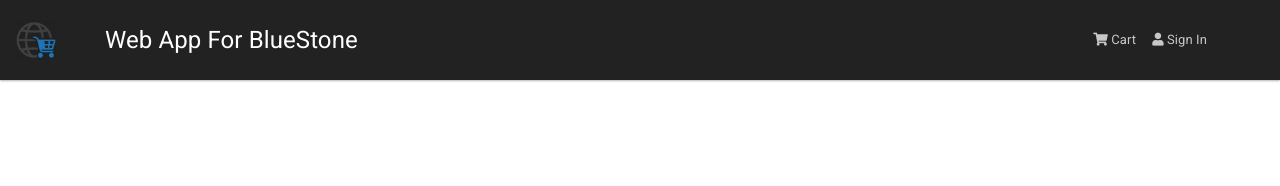
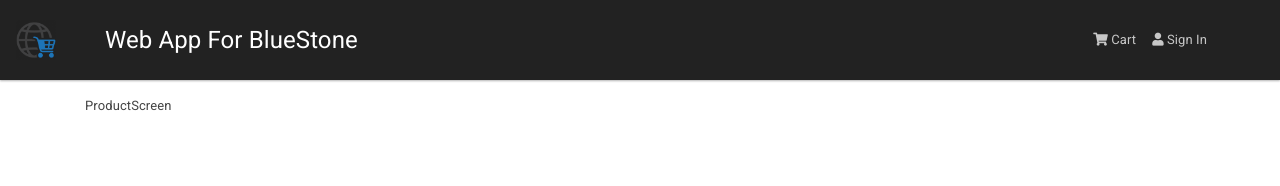
Before and after one commit to RostyslavL/BluestoneTask, a React (Create React App) app: page /product/1 in a window 1280 px wide. Shown: the top 186 px of the page. Built offline with nearby package versions, Linux system fonts and the light colour scheme.

Commit message:
feat: add ProductScreen basic markup

```diff
--- a/src/App.js
+++ b/src/App.js
@@ -3,6 +3,7 @@
 import Header from './components/Header';
 import Footer from './components/Footer';
 import HomeScreen from './screens/HomeScreen'
+import ProductScreen from './screens/ProductScreen'
 import {BrowserRouter as Router, Route} from 'react-router-dom';
 
 
@@ -13,6 +14,7 @@
       <main className="py-3">
           <Container>
           <Route path='/' component={HomeScreen} exact></Route>
+          <Route path='/product/:id' component={ProductScreen}></Route>
           </Container>
         </main>
       <Footer/>
--- /dev/null
+++ b/src/screens/ProductScreen.js
@@ -0,0 +1,11 @@
+import React from 'react'
+
+const ProductScreen = () => {
+    return (
+        <div>
+            ProductScreen
+        </div>
+    )
+}
+
+export default ProductScreen
```
